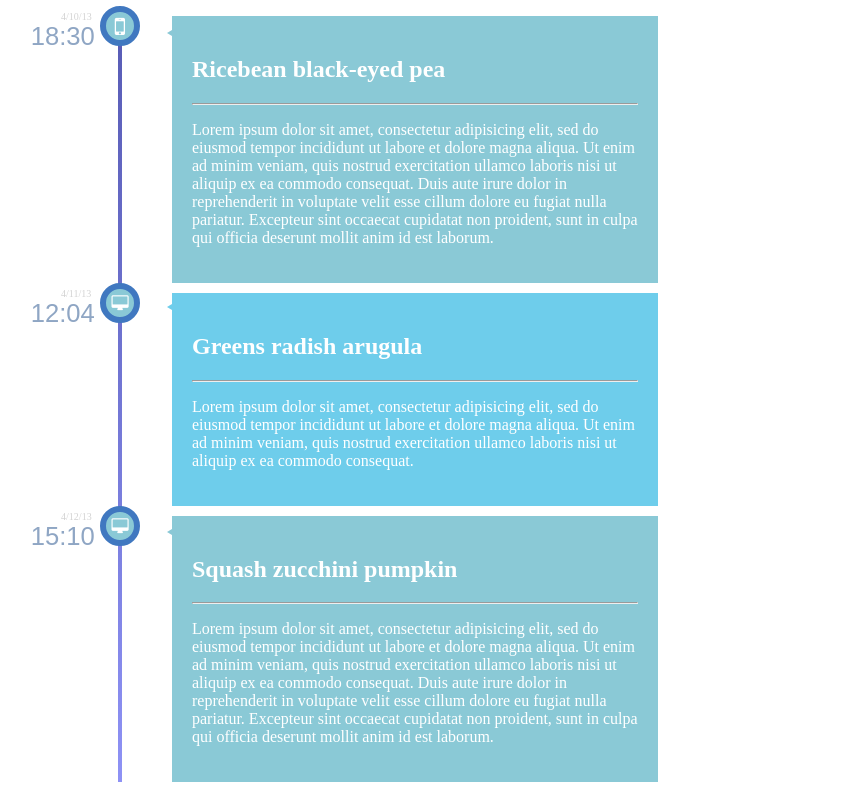
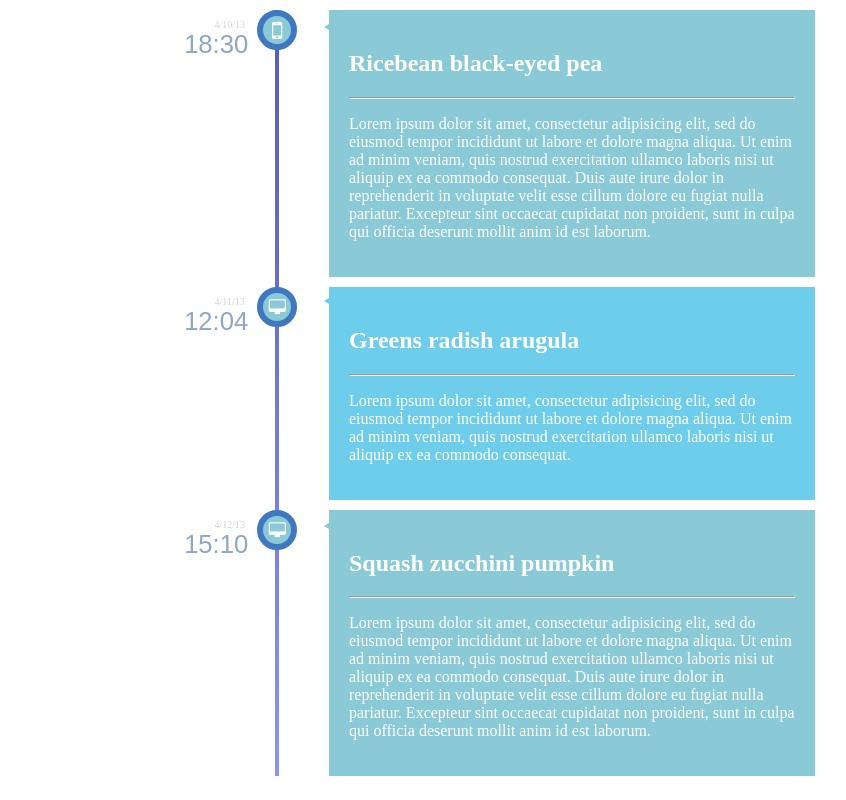
Before and after one commit to Jeremy-Glover/04-Timeline, a plain HTML site: page index.html in a window 1280 px wide. Shown: the whole page, without its empty margins (90-936 px from the left). Drawn offline with Linux system fonts and the light colour scheme.

Commit message:
Adjusted absolute positioning, took out transform

```diff
--- a/app.css
+++ b/app.css
@@ -7,7 +7,7 @@
   display: block;
   max-width: 550px;
   list-style: none;
-  margin-left: 200px;
+  margin: auto;
   border: 0;
   border-left: #575bb4 solid 4px;
   border-image: linear-gradient(to bottom, #575bb4, #8e92f5) 1 100%;
@@ -18,8 +18,6 @@
 }
 
 .fa-desktop {
-  position: absolute;
-  transform: translate(-155%, -25%);
   font-size: 1rem;
   height: 2.5rem;
   width: 2.5rem;
@@ -27,8 +25,6 @@
 }
 
 .fa-mobile {
-  position: absolute;
-  transform: translate(-155%, -25%);
   font-size: 1.5rem;
   height: 2.5rem;
   width: 2.5rem;
@@ -36,6 +32,8 @@
 }
 
 .fa-desktop, .fa-mobile {
+  position: absolute;
+  right: 104.3%;
   color: white;
   border-color: rgb(106, 150, 172);
   background: rgb(138, 201, 214);
@@ -46,7 +44,14 @@
 
 .where {
   position: absolute;
-  transform: translate(-205%, -20%);
+  right: 114%;
+  bottom: 72%;
+}
+
+.where-2 {
+  position: absolute;
+  right: 114%;
+  bottom: 65%;
 }
 
 .date {
--- a/index.html
+++ b/index.html
@@ -21,7 +21,7 @@
         </div>
     </li>
     <li class="production">
-      <section class="where">
+      <section class="where-2">
         <p class="date">4/11/13</p>
         <p class="time">12:04</p>
       </section>
```
